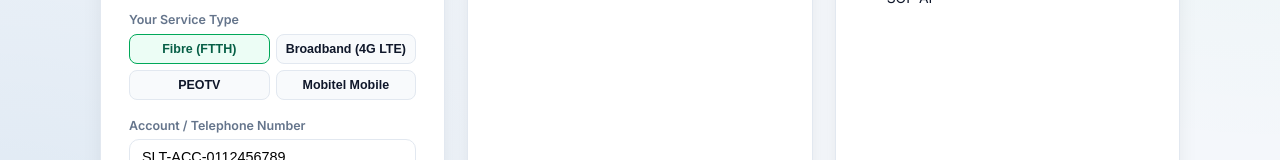
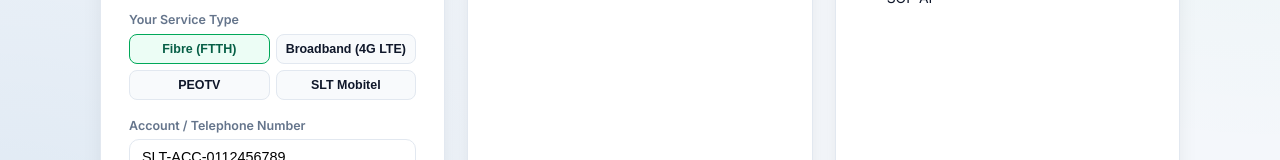
Before and after one commit to Mesit-Rathnayake/slt_soveregn_core, a React (Vite) app in the folder poc-netops-assistant/frontend/: page / in a window 1280 px wide. Shown: the part 551-711 px from the top of the page. Built offline with nearby package versions, Linux system fonts and the light colour scheme.

Commit message:
chore(ui): rename 4th customer segment label to SLT Mobitel

```diff
--- a/poc-netops-assistant/frontend/src/App.jsx
+++ b/poc-netops-assistant/frontend/src/App.jsx
@@ -96,7 +96,9 @@ export default function App() {
         <div className="topbar-right">
           <span className="role-badge">
             <RoleIcon size={14} />{' '}
-            {userRole === 'Existing Customer' ? `${serviceSegment} Customer` : userRole}
+            {userRole === 'Existing Customer'
+              ? `${serviceSegment === 'Mobile' ? 'SLT Mobitel' : serviceSegment} Customer`
+              : userRole}
           </span>
           <button className="switch-role-btn" onClick={() => setUserRole(null)}>
             <LogOut size={13} style={{ verticalAlign: 'middle', marginRight: 4 }} />
--- a/poc-netops-assistant/frontend/src/components/AccountTicketsView.jsx
+++ b/poc-netops-assistant/frontend/src/components/AccountTicketsView.jsx
@@ -327,7 +327,7 @@ export default function AccountTicketsView({ userRole, accountNumber, serviceSeg
                   <option value="Fibre">SLT Fibre Broadband (FTTH)</option>
                   <option value="4G LTE">Home Broadband (4G LTE)</option>
                   <option value="PEOTV">PEOTV</option>
-                  <option value="Mobile">SLTMobitel Mobile</option>
+                  <option value="Mobile">SLT Mobitel</option>
                   <option value="Copper Voice">Copper Voice / Megaline</option>
                 </select>
               </div>
--- a/poc-netops-assistant/frontend/src/components/RoleGate.jsx
+++ b/poc-netops-assistant/frontend/src/components/RoleGate.jsx
@@ -5,7 +5,7 @@ const SERVICE_SEGMENTS = [
   { id: 'Fibre', label: 'Fibre (FTTH)' },
   { id: 'Broadband', label: 'Broadband (4G LTE)' },
   { id: 'PEOTV', label: 'PEOTV' },
-  { id: 'Mobile', label: 'Mobitel Mobile' },
+  { id: 'Mobile', label: 'SLT Mobitel' },
 ];
 
 export default function RoleGate({ onSelectRole }) {
@@ -79,7 +79,7 @@ export default function RoleGate({ onSelectRole }) {
               onSelectRole('Existing Customer', accountNumber || 'SLT-ACC-0112456789', serviceSegment)
             }
           >
-            Continue as {serviceSegment} Customer <ArrowRight size={16} />
+            Continue as {serviceSegment === 'Mobile' ? 'SLT Mobitel' : serviceSegment} Customer <ArrowRight size={16} />
           </button>
         </div>
 
```
Also changed, not shown: 1 other file (tests, documents, lock files or other folders).
